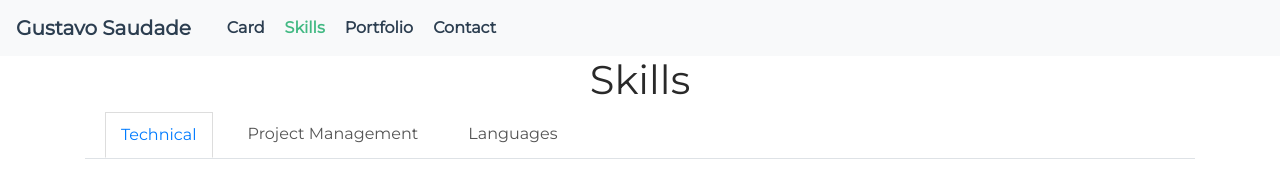
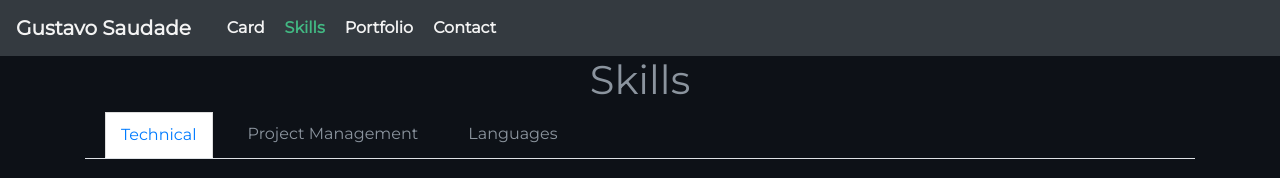
Before and after one commit to GustavoSaudade/vue-portfolio, a Vue app: page /#/skills in a window 1280 px wide. Shown: the top 178 px of the page. Built offline with nearby package versions, Linux system fonts and the light colour scheme.

Commit message:
Dark theme

```diff
--- a/src/App.vue
+++ b/src/App.vue
@@ -20,6 +20,10 @@ export default {
 @import url('https://fonts.googleapis.com/css?family=Montserrat');
 @import "./src/assets/variables.scss";
 
+html {
+  background-color: #0d1117;
+}
+
 *, *::before, *::after {
   margin: 0; padding: 0;
   box-sizing: border-box;
@@ -28,13 +32,14 @@ export default {
 
 #app {
   text-align: center;
-  color: #2c3e50;
+  color: #8b949e;
+  background-color: #0d1117;
 }
 
 #nav {
   a {
     font-weight: bold;
-    color: #2c3e50;
+    color: #f3f3f3;
 
     &.router-link-exact-active {
       color: #42b983;
--- a/src/components/lander.vue
+++ b/src/components/lander.vue
@@ -30,5 +30,7 @@ export default {
 .section {
   padding-top: 10%;
   padding-bottom: 10%;
+  background-color: #0d1117;
+  color: #8b949e;
 }
 </style>
--- a/src/components/navigation.vue
+++ b/src/components/navigation.vue
@@ -1,6 +1,6 @@
 <template>
   <div>
-    <nav class="navbar navbar-expand-lg navbar-light bg-light">
+    <nav class="navbar navbar-expand-lg navbar-dark bg-dark">
       <button
         class="navbar-toggler"
         type="button"
@@ -49,6 +49,10 @@ export default {
 </script>
 
 <style lang="scss">
+.navbar, .navbar-expand-lg {
+  color: #f0f6fc;
+}
+
 li {
   margin-left: 20px;
 }
--- a/src/components/skills-bar.vue
+++ b/src/components/skills-bar.vue
@@ -20,18 +20,18 @@
         </ul>
       </div>
     </div>
-    <div class="row section" v-if="technicalActive">
+    <div class="row skill-section" v-if="technicalActive">
       <div class="col-12">
         <ProgramLangues></ProgramLangues>
         <SpecificFrameworks></SpecificFrameworks>
       </div>
     </div>
-    <div class="row section" v-if="projectActive">
+    <div class="row skill-section" v-if="projectActive">
       <div class="col-12">
         <Agile></Agile>
       </div>
     </div>
-    <div class="row section" v-if="languagesActive">
+    <div class="row skill-section" v-if="languagesActive">
       <div class="col-12">
         <Languages></Languages>
       </div>
@@ -85,11 +85,10 @@ export default {
 <style lang="scss">
 @import "./src/assets/variables.scss";
 
-.subtilte {
-  color: darken($gray-color, 25%);
+.container {
+  background-color: #0d1117;
 }
-
-.section {
+.skill-section {
   border: solid 1px #000;
   margin-top: 20px;
   margin-bottom: 20px;
@@ -97,7 +96,6 @@ export default {
 }
 .tab {
   padding: 10px 15px;
-  color: #555;
 }
 .active {
   cursor: default;
```
